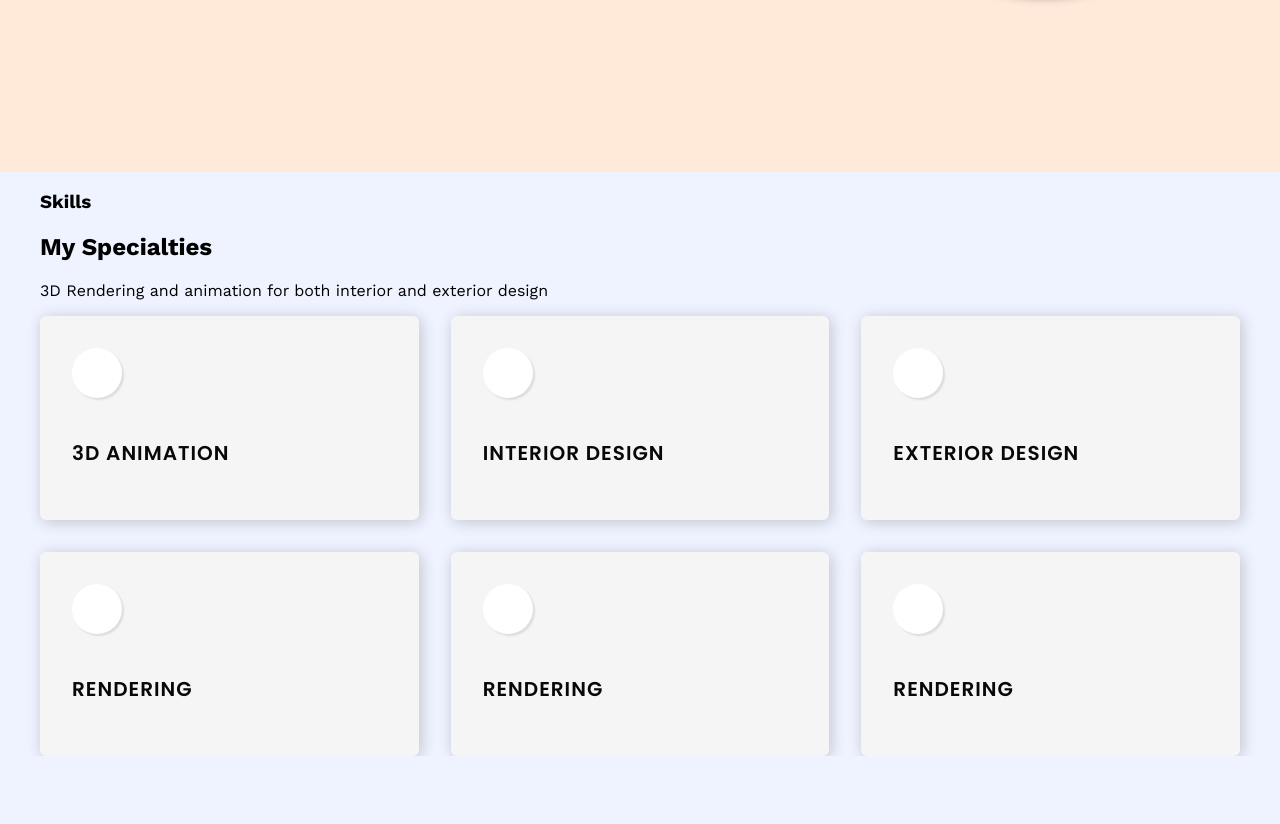
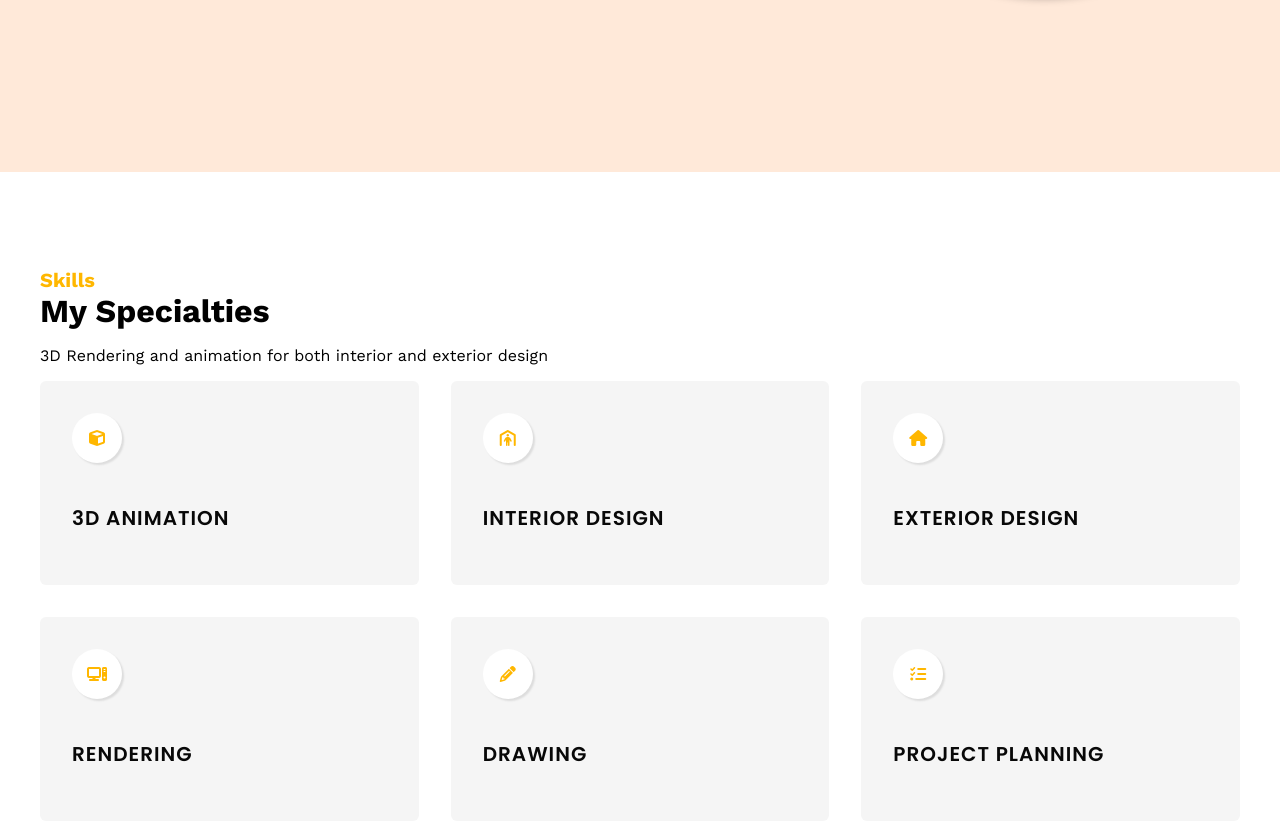
Before and after one commit to alejandro-cartagena/patricia-portfolio, a plain HTML site: page index.html in a window 1280 px wide. Shown: the part 628-1452 px from the top of the page. Before the commit the page ends 1384 px from the top, so only its background shows below. Drawn offline with nearby package versions, Linux system fonts and the light colour scheme.

Commit message:
Added to the skills section

```diff
--- a/index.html
+++ b/index.html
@@ -74,50 +74,56 @@
 
     <section class="skills" id="skills">
         <div class="container">
-            <h3>Skills</h3>
-            <h2>My Specialties</h2>
-            <p>3D Rendering and animation for both interior and exterior design</p>
+            <div>
+                <div>
+                    <h3 class="skills__small__heading">Skills</h3>
+                    <h2>My Specialties</h2>
+                </div>
+                <div>
+                    <p>3D Rendering and animation for both interior and exterior design</p>
+                </div>
+            </div>
             <div class="skills__card__container">
                 <div class="skills__card">
                     <div class="skills__card__icon__circle">
-
+                        <i class="fa-solid fa-cube"></i>
                     </div>
                     <h3 class="skills__card__title">3D Animation</h3>
                 </div>
 
                 <div class="skills__card">
                     <div class="skills__card__icon__circle">
-
+                        <i class="fa-solid fa-person-shelter"></i>
                     </div>
                     <h3 class="skills__card__title">Interior Design</h3>
                 </div>
 
                 <div class="skills__card">
                     <div class="skills__card__icon__circle">
-
+                        <i class="fa-solid fa-house"></i>
                     </div>
                     <h3 class="skills__card__title">Exterior Design</h3>
                 </div>
 
                 <div class="skills__card">
                     <div class="skills__card__icon__circle">
-
+                        <i class="fa-solid fa-computer"></i>
                     </div>
                     <h3 class="skills__card__title">Rendering</h3>
                 </div>
 
                 <div class="skills__card">
                     <div class="skills__card__icon__circle">
-
+                        <i class="fa-solid fa-pencil"></i>
                     </div>
-                    <h3 class="skills__card__title">Rendering</h3>
+                    <h3 class="skills__card__title">Drawing</h3>
                 </div>
 
                 <div class="skills__card">
                     <div class="skills__card__icon__circle">
-
+                        <i class="fa-solid fa-list-check"></i>
                     </div>
-                    <h3 class="skills__card__title">Rendering</h3>
+                    <h3 class="skills__card__title">Project Planning</h3>
                 </div>
             </div>
         </div>
--- a/styles.css
+++ b/styles.css
@@ -3,7 +3,8 @@
 body {
     font-family: "Work Sans", sans-serif;
     margin: 0;
-    background-color: #eef3ff;
+    background-color: #FFF;
+    /* background-color: #eef3ff; */
 }
 
 .container {
@@ -15,6 +16,14 @@ body {
     .container {
         margin: 0 2em;
     }
+}
+
+h2 {
+    font-size: 2rem;
+}
+
+h3 {
+    font-size: 1.25rem;
 }
 
 /**********************/
@@ -296,6 +305,24 @@ nav ul li:not(:last-child) {
 }
 
 
+/******************************/
+/* Skills Section Styles *****/
+/****************************/
+
+#skills {
+    padding: 6em 0;
+}
+
+.skills__small__heading {
+    margin: 0;
+    color: #FFB700;
+}
+
+.skills .container h2 {
+    margin: 0;
+}
+
+
 .skills__card__container {
     display: grid;
     grid-template-columns: repeat(auto-fit, minmax(320px, 1fr));
@@ -306,6 +333,11 @@ nav ul li:not(:last-child) {
     padding: 2em;
     background-color: #f5f5f5;
     border-radius: 6px;
+    /* box-shadow: 2px 2px 15px rgba(0, 0, 0, 0.2); */
+}
+
+.skills__card:hover {
+    background-color: #FFF;
     box-shadow: 2px 2px 15px rgba(0, 0, 0, 0.2);
 }
 
@@ -316,6 +348,13 @@ nav ul li:not(:last-child) {
     background-color: #FFFFFF;
     box-shadow: 2px 2px 2px rgba(0, 0, 0, 0.1);
     margin-bottom: 2.5em;
+    display: flex;
+    justify-content: center;
+    align-items: center;
+}
+
+.skills__card__icon__circle i {
+    color: #FFB700;
 }
 
 .skills__card__title {
```
